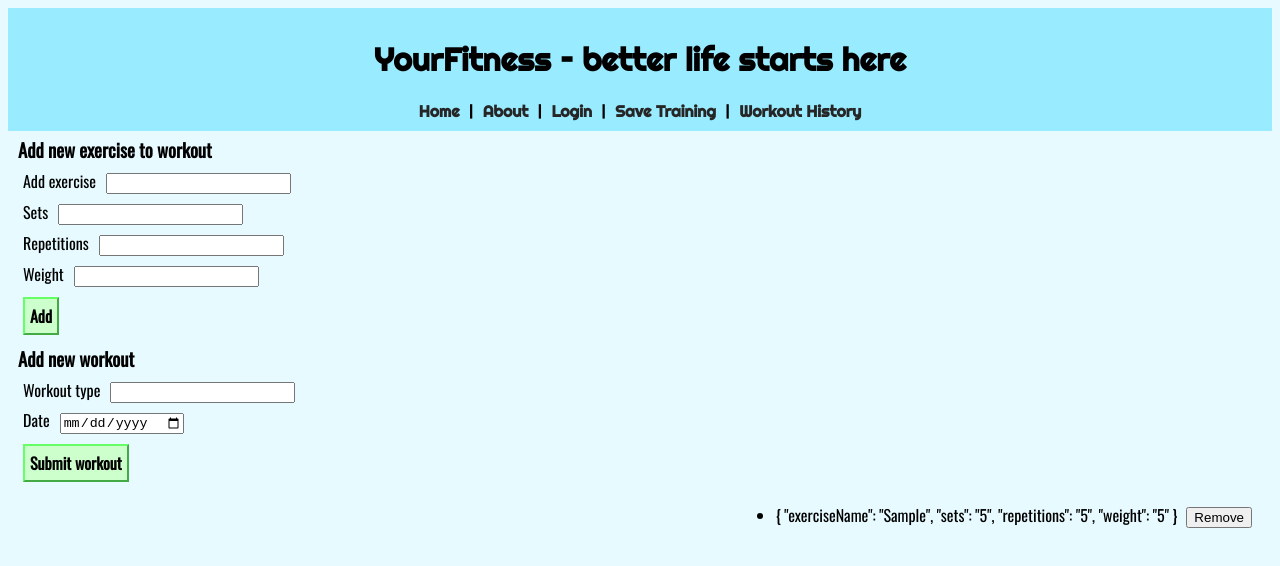
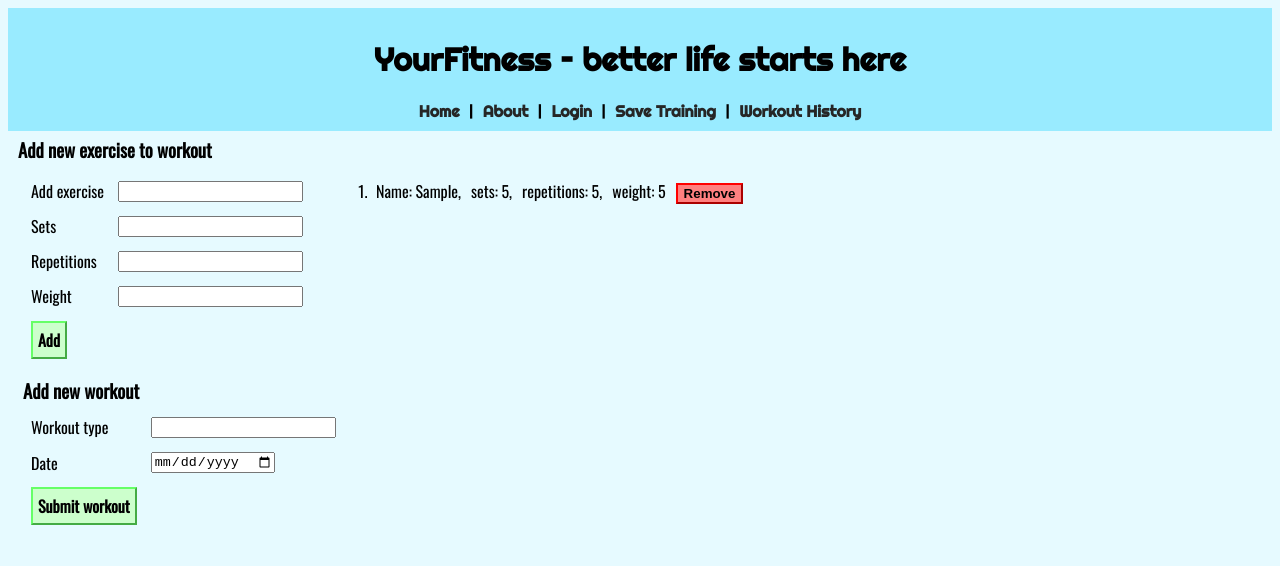
Before and after one commit to erpuid/Tarkvaratehnika1, a Vue app in the folder web/: page /savetraining in a window 1280 px wide. Both pictures are taken after typing "Sample", "5", "5", "5" into the empty fields and a click on the input "Add". Shown: the top 566 px of the page. Built offline with nearby package versions, Linux system fonts and the light colour scheme.

Commit message:
exercise data fix and design

```diff
--- a/web/src/views/Login.vue
+++ b/web/src/views/Login.vue
@@ -2,29 +2,43 @@
     <div class="login">
         <h1>Login</h1>
         <form @submit="LoginForm" method="post">
-            <label>Email </label>
-            <input type="email" name="email" v-model="email" />
-            <br/>
-            <label>Password </label>
-            <input type="password" name="password" v-model="password">
-            <br/>
-            <input type="submit" class="submit" name="submit" value="Submit" />
+            <table>
+                <tr>
+                    <td><label>Email: </label></td>
+                    <td><input type="email" name="email" v-model="email" /></td>
+                </tr>
+                <tr>
+                    <td><label>Password: </label></td>
+                    <td><input type="password" name="password" v-model="password"></td>
+                </tr>
+                <tr>
+                    <td><input type="submit" class="submit" name="submit" value="Submit" /></td>
+                </tr>
+            </table>
         </form>
         <h1>If you don't have an account...</h1>
         <form @submit="SignupForm" method="post">
-            <label>First name: </label>
-            <input type="text" name="firstName" v-model="firstname" />
-            <br>
-            <label>Last name: </label>
-            <input type="text" name="lastName" v-model="lastname" />
-            <br>
-            <label>Email: </label>
-            <input type="email" name="signUpEmail" v-model="signemail" />
-            <br>
-            <label>Password: </label>
-            <input type="password" name="signUpPass" v-model="signPassword" />
-            <br>
-            <input type="submit" class="submit" name="signSubmit" value="Confirm" />
+            <table>
+                <tr>
+                    <td><label>First name: </label></td>
+                    <td><input type="text" name="firstName" v-model="firstname" /></td>
+                </tr>
+                <tr>
+                    <td><label>Last name: </label></td>
+                    <td><input type="text" name="lastName" v-model="lastname" /></td>
+                </tr>
+                <tr>
+                    <td><label>Email: </label></td>
+                    <td><input type="email" name="signUpEmail" v-model="signemail" /></td>
+                </tr>
+                <tr>
+                    <td><label>Password: </label></td>
+                    <td><input type="password" name="signUpPass" v-model="signPassword" /></td>
+                </tr>
+                <tr>
+                    <td><input type="submit" class="submit" name="signSubmit" value="Confirm" /></td>
+                </tr>
+            </table>
         </form>
     </div>
 </template>
--- a/web/src/views/SaveTraining.vue
+++ b/web/src/views/SaveTraining.vue
@@ -1,37 +1,57 @@
 <template>
-    <div class="savetraining">
+    <div class="saveTraining">
         <h3>Add new exercise to workout</h3>
-        <form id="add-workout" @submit.prevent="addExercise">
-            <label>Add exercise</label>
-            <input type="text" name="exerciseName" v-model="exercise.exerciseName"/>
-            <br>
-            <label>Sets</label>
-            <input type="number" name="exerciseSets" v-model="exercise.sets"/>
-            <br>
-            <label>Repetitions</label>
-            <input type="number" name="exerciseRepetitions" v-model="exercise.repetitions"/>
-            <br>
-            <label>Weight</label>
-            <input type="number" name="exerciseWeight" v-model="exercise.weight"/>
-            <br>
-            <input type="submit" class="submit" name="addExercise" value="Add"/>
+        <form id="add-workout" class="workoutClass" @submit.prevent="addExercise">
+            <table>
+                <tr>
+                    <td><label>Add exercise</label></td>
+                    <td><input type="text" name="exerciseName" v-model="exercise.exerciseName"/></td>
+                </tr>
+                <tr>
+                    <td><label>Sets</label></td>
+                    <td><input type="number" name="exerciseSets" v-model="exercise.sets"/></td>
+                </tr>
+                <tr>
+                    <td><label>Repetitions</label></td>
+                    <td><input type="number" name="exerciseRepetitions" v-model="exercise.repetitions"/></td>
+                </tr>
+                <tr>
+                    <td><label>Weight</label></td>
+                    <td><input type="number" name="exerciseWeight" v-model="exercise.weight"/></td>
+                </tr>
+                <tr>
+                    <td><input type="submit" class="submit" name="addExercise" value="Add"/></td>
+                </tr>
+            </table>
+            <span class="exerciseData">
+                <ol>
+                    <li v-for="exercise in exercises">
+                        <span>Name: {{exercise.exerciseName}},</span>
+                        <span>sets: {{exercise.sets}},</span>
+                        <span>repetitions: {{exercise.repetitions}},</span>
+                        <span>weight: {{exercise.weight}}</span>
+                        <button v-on:click="removeExercise(exercises.indexOf(exercise))" class="remove">Remove</button>
+                        <br>
+                    </li>
+                </ol>
+            </span>
         </form>
-        <h3>Add new workout</h3>
         <form id="training-form" method="post" @submit.prevent="processForm">
-            <label>Workout type</label>
-            <input type="text" name="workoutType" v-model="workoutType"/>
-            <br>
-            <label>Date</label>
-            <input type="date" name="date" v-model="date"/>
-            <br>
-            <input type="submit" class="submit" name="Submit" value="Submit workout"/>
+            <h3>Add new workout</h3>
+            <table>
+                <tr>
+                    <td><label>Workout type</label></td>
+                    <td><input type="text" name="workoutType" v-model="workoutType"/></td>
+                </tr>
+                <tr>
+                    <td><label>Date</label></td>
+                    <td><input type="date" name="date" v-model="date"/></td>
+                </tr>
+                <tr>
+                    <td><input type="submit" class="submit" name="Submit" value="Submit workout"/></td>
+                </tr>
+            </table>
         </form>
-        <ul>
-            <li v-for="exercise in exercises">
-                {{exercise}}
-                <button v-on:click="removeExercise(exercises.indexOf(exercise))">Remove</button>
-            </li>
-        </ul>
     </div>
 </template>
 
@@ -78,8 +98,17 @@
 </script>
 
 <style scoped>
-    .savetraining {
+    .saveTraining {
         font-family: 'Oswald', sans-serif;
+    }
+
+    .exerciseData {
+        display: inline-block;
+    }
+
+    .workoutClass {
+        display: flex;
+        flex-direction: row;
     }
 
     .submit {
@@ -96,11 +125,23 @@
         border-color: #66ff66;
     }
 
+    .remove {
+        background-color: #ff8080;
+        border-color: #ff0000;
+        font-weight: bold;
+    }
+
+    .remove:hover {
+        background-color: #ff0000;
+        border-color: #ff0000;
+        color: white;
+    }
+
     * {
         margin: 5px;
     }
 
     ul {
-        float: right;
+        text-align: center;
     }
 </style>
--- a/web/src/views/WorkoutHistory.vue
+++ b/web/src/views/WorkoutHistory.vue
@@ -3,12 +3,12 @@
         <h1>Workout history</h1>
         <ul>
             <li v-for="h in newHistory" id="workout">
-                    <span>Workout type: {{h.workoutType}} </span>
+                    <span>Workout type: {{h.workoutType}}, </span>
                     <span>Date: {{h.date}}</span>
                 <div v-for="exercise in h.exercises" style="margin-left: 2ex;" id="exercise">
-                    <span>Name: {{exercise.exerciseName}} </span>
-                    <span>Sets: {{exercise.sets}} </span>
-                    <span>Repetitions: {{exercise.repetitions}} </span>
+                    <span>Name: {{exercise.exerciseName}}, </span>
+                    <span>Sets: {{exercise.sets}}, </span>
+                    <span>Repetitions: {{exercise.repetitions}}, </span>
                     <span>Weight: {{exercise.weight}}</span>
                 </div>
                 <br>
@@ -17,13 +17,13 @@
 
         <form id="workout-search" @submit.prevent="workoutSearch">
             <label>Search by:</label>
+            <br>
             <input type="radio" name="searchType" value="type" v-model="searchType"/>Workout Type
             <br>
             <input type="radio" name="searchType" value="date" v-model="searchType"/>Date (YYYY-MM-DD)
             <br>
             <input type="radio" name="searchType" value="exerciseName" v-model="searchType"/>Exercise Name
             <br>
-            <label>Search</label>
             <input v-if="this.searchType === 'date'" type="date" name="searchField" v-model="searchField"/>
             <input v-else-if="this.searchType === 'workoutType'" type="text" name="searchField" v-model="searchField"/>
             <input v-else-if="this.searchType === 'exerciseName'" type="text" name="searchField" v-model="searchField"/>
@@ -93,4 +93,18 @@
     .workouthistory {
         font-family: 'Oswald', sans-serif;
     }
+
+    .submit {
+        font-weight: bold;
+        font-family: 'Oswald', sans-serif;
+        font-size: 16px;
+        padding: 5px;
+        background-color: #ccffcc;
+        border-color: #66ff66;
+    }
+
+    .submit:hover {
+        background-color: #66ff66;
+        border-color: #66ff66;
+    }
 </style>
```
